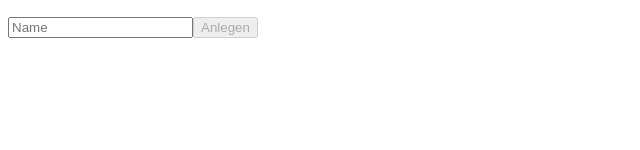
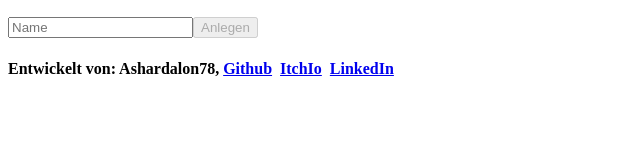
Before and after one commit to Ashardalon78/recipe_generator_frontend, a Vue app: page / in a window 1280 px wide. Shown: the part 130-280 px from the top of the page, without its empty margins (0-640 px from the left). Built offline with nearby package versions, Linux system fonts and the light colour scheme; no server answers.

Commit message:
Added Developer infos

```diff
--- a/src/views/UserSelectionView.vue
+++ b/src/views/UserSelectionView.vue
@@ -14,6 +14,11 @@
     <h3>Neuen Benutzer anlegen</h3>
     <input v-model="newUserName" placeholder="Name" />
     <button @click="createUser" :disabled="!newUserName">Anlegen</button>
+    <h4>Entwickelt von: Ashardalon78,
+      <a href = "https://github.com/Ashardalon78">Github</a>
+      <a style="margin-left: 0.5em" href = "https://ashardalon78.itch.io/">ItchIo</a>
+      <a style="margin-left: 0.5em" href = "https://www.linkedin.com/in/ralf-kosyra-538b49229">LinkedIn</a>
+    </h4>
   </div>
 </template>
 
```
